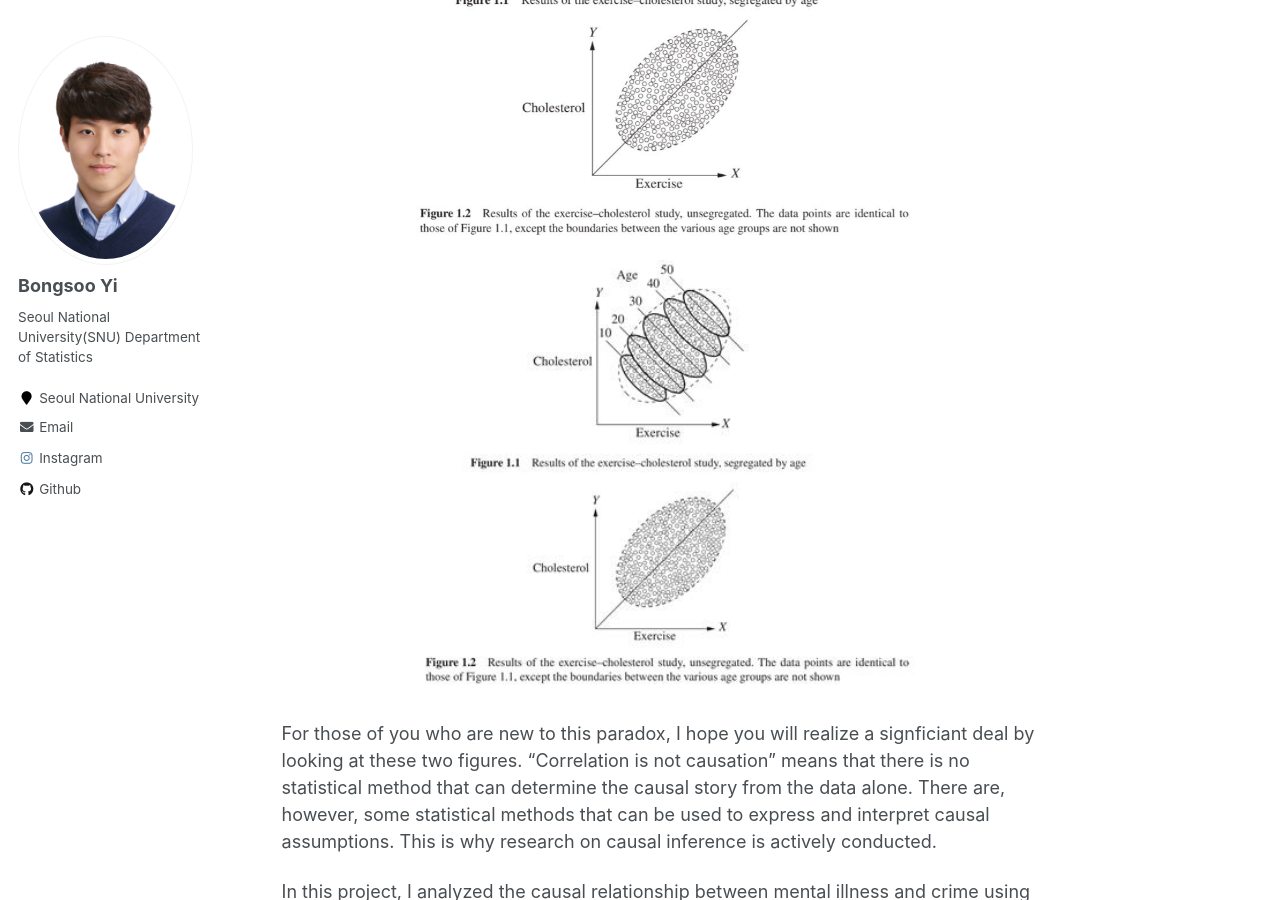
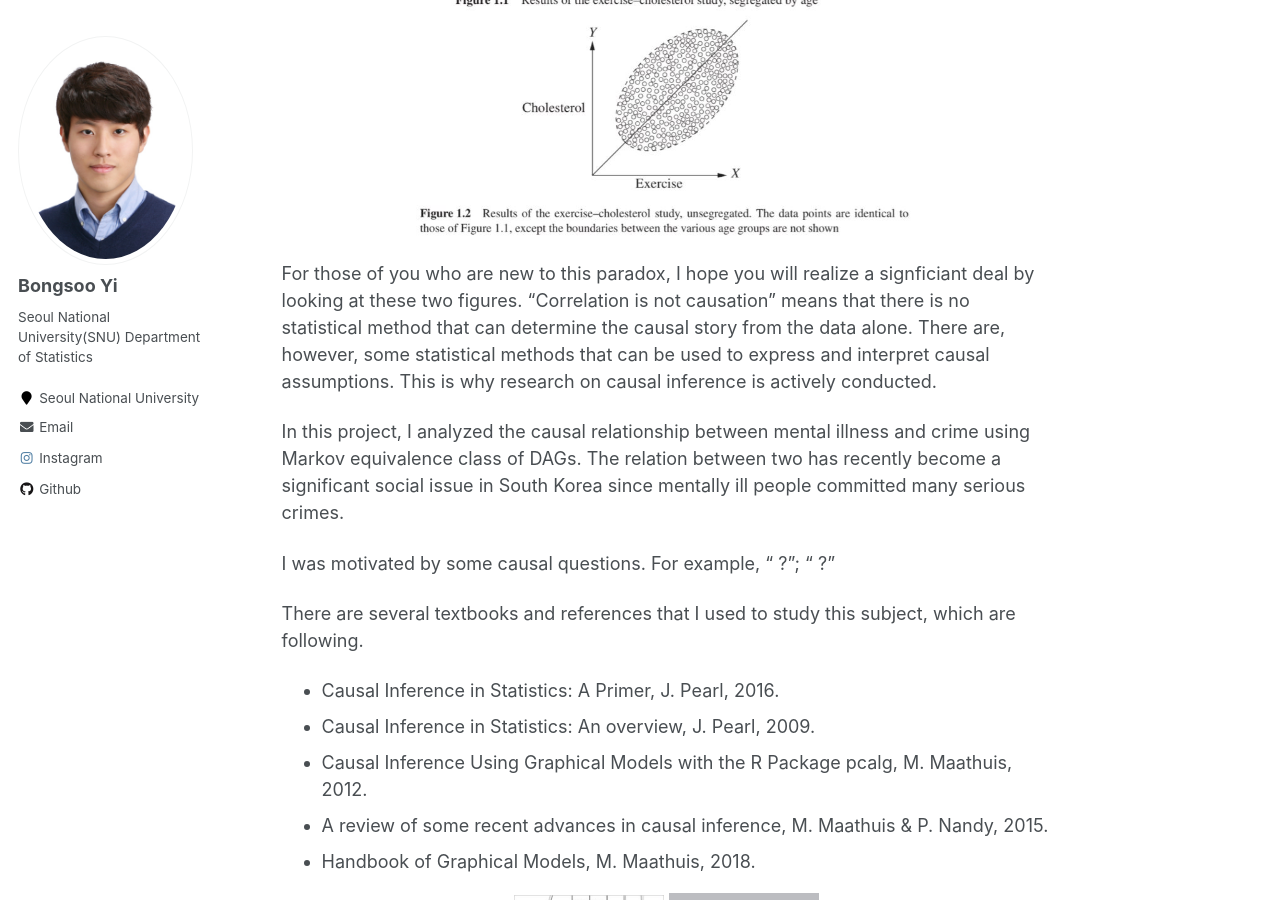
Before and after one commit to austinyi/austinyi.github.io, a Jekyll site: the page built from _talks/2019-07-12-talk-2.md, in a window 1280 px wide and 900 px high, scrolled down 782 px. Built offline with Jekyll 4.4.1, drawn with Linux system fonts in a browser that asks for light colours.

Commit message:
Update 2019-07-12-talk-2.md

```diff
--- a/_talks/2019-07-12-talk-2.md
+++ b/_talks/2019-07-12-talk-2.md
@@ -19,11 +19,7 @@ Nowadays, causal questions are fundamental in all parts of science. The answer t
   <img src="http://austinyi.github.io/images/simpson4.JPG" style="width:500px;"/>
 
 </p>
-<p align="center">
 
-  <img src="http://austinyi.github.io/images/simpson3.jpg" style="width:500px;"/>
-
-</p>
 
 For those of you who are new to this paradox, I hope you will realize a signficiant deal by looking at these two figures. "Correlation is not causation" means that there is no statistical method that can determine the causal story from the data alone. There are, however, some statistical methods that can be used to express and interpret causal assumptions. This is why research on causal inference is actively conducted.
 
```
